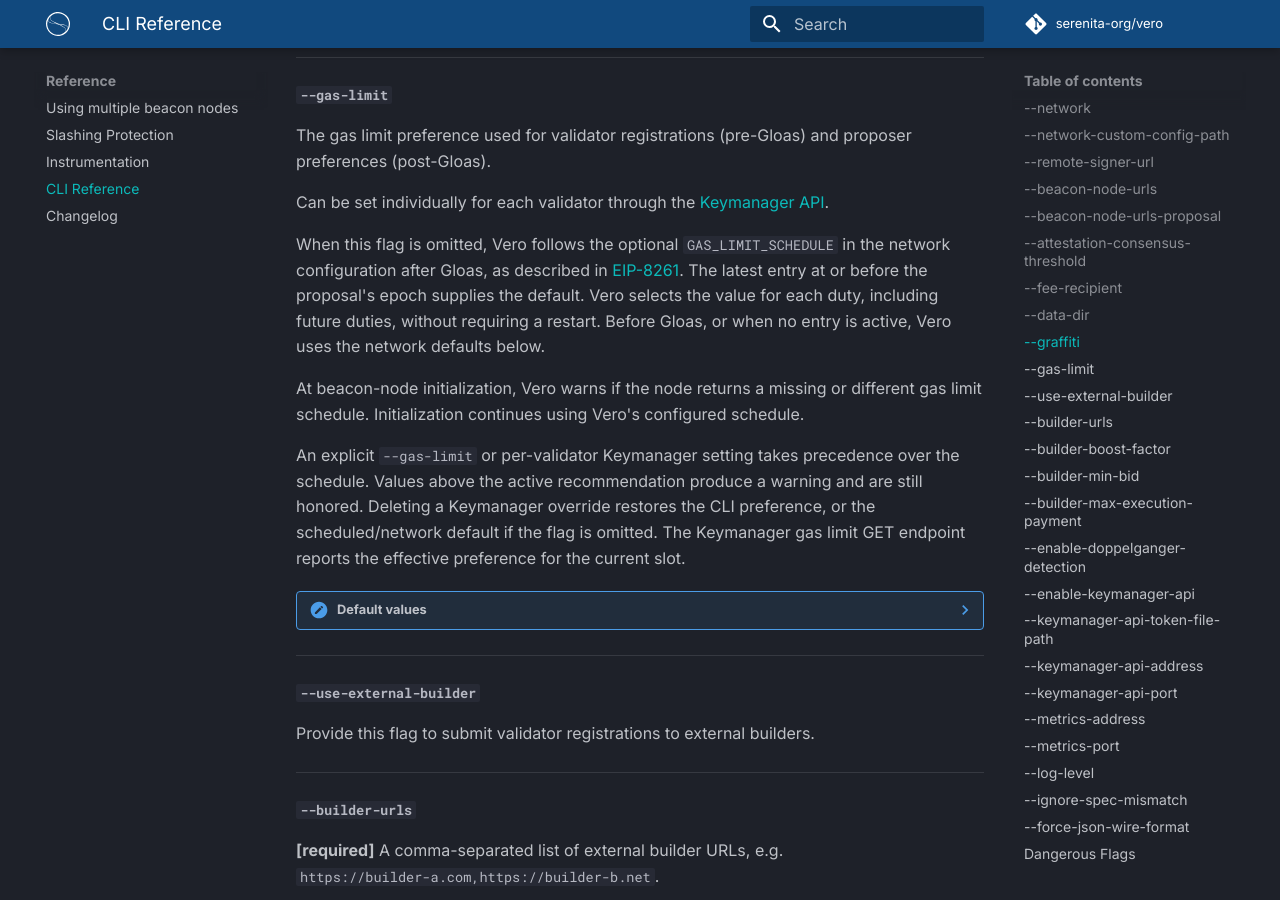
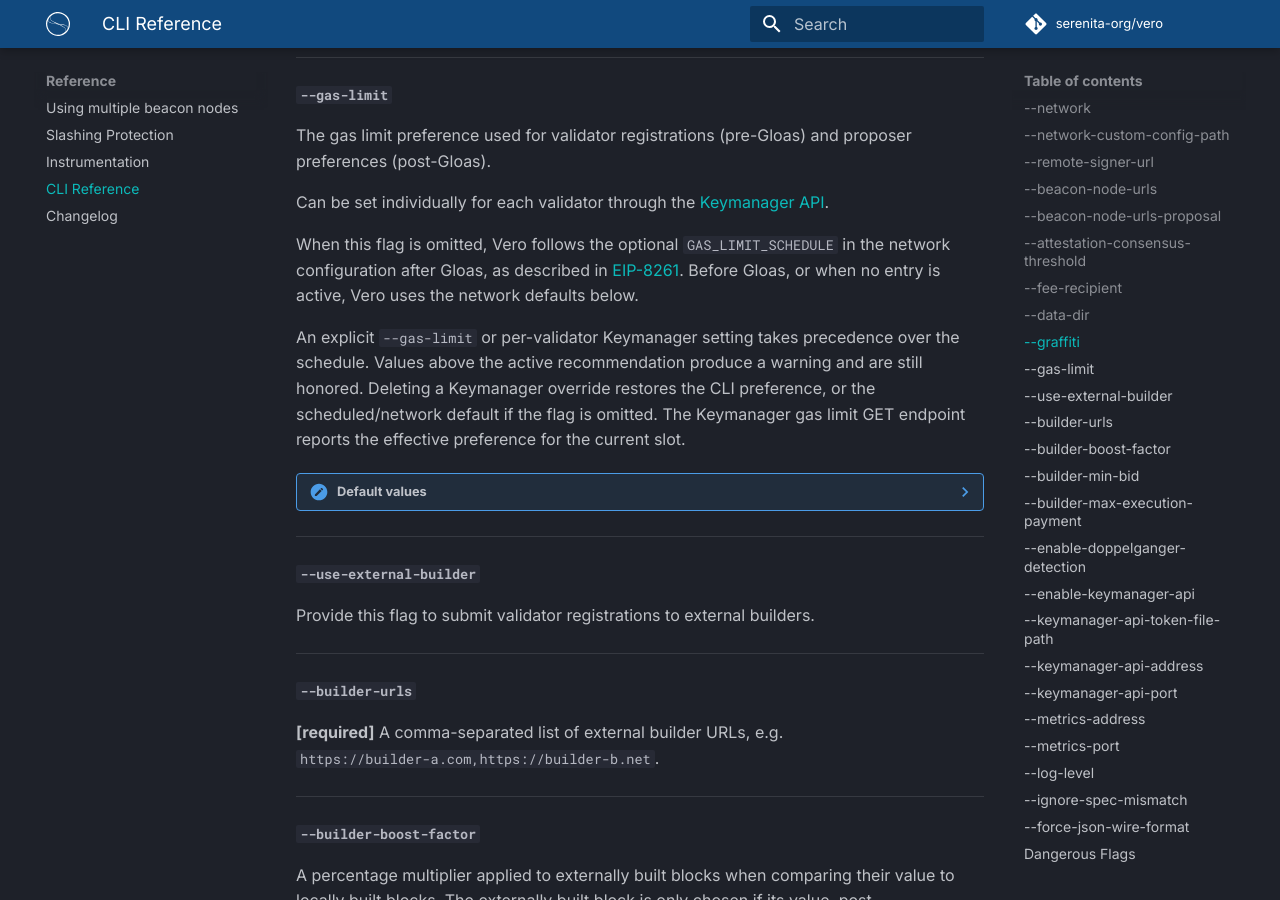
Before and after one commit to serenita-org/vero, an MkDocs documentation site: the page built from docs/docs/reference/cli_reference.md, in a window 1280 px wide and 900 px high, scrolled down 1818 px. Built offline with MkDocs 1.6.1 and Material for MkDocs 9.7.7, drawn with Linux system fonts in a browser that asks for light colours; plug-ins that fetch from the network failed and are left out; comment, search, counter and statistics services are not loaded.

Commit message:
Reduce verbosity

```diff
--- a/docs/docs/reference/cli_reference.md
+++ b/docs/docs/reference/cli_reference.md
@@ -111,12 +111,7 @@ Can be set individually for each validator through the [Keymanager API](../usage
 
 When this flag is omitted, Vero follows the optional `GAS_LIMIT_SCHEDULE` in the
 network configuration after Gloas, as described in [EIP-8261](https://eips.ethereum.org/EIPS/eip-8261).
-The latest entry at or before the proposal's epoch supplies the default. Vero
-selects the value for each duty, including future duties, without requiring a restart.
 Before Gloas, or when no entry is active, Vero uses the network defaults below.
-
-At beacon-node initialization, Vero warns if the node returns a missing or different
-gas limit schedule. Initialization continues using Vero's configured schedule.
 
 An explicit `--gas-limit` or per-validator Keymanager setting takes precedence
 over the schedule. Values above the active recommendation produce a warning and
```
